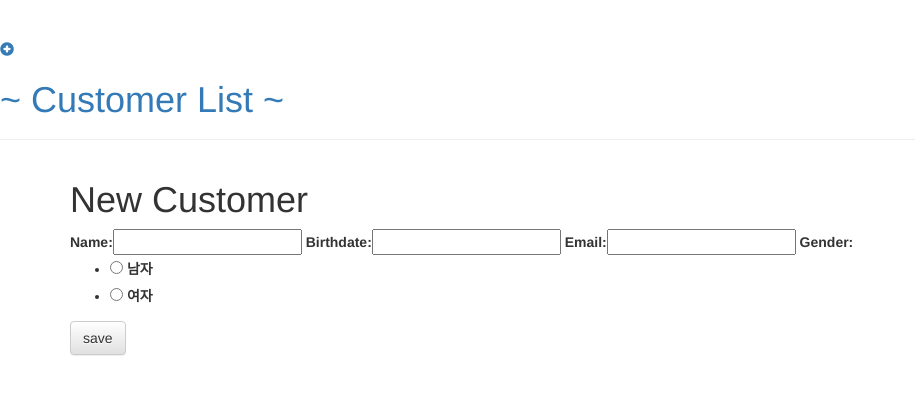
After one commit to Yh0sun/Django, a Django app: page /customer/member/new in a window 1280 px wide. The commit adds this page. Shown: the top 395 px of the page, without its empty margins (0-915 px from the left). Run offline with Django 3.2, Linux system fonts and the light colour scheme; some libraries are stand-ins or nearby versions.

Commit message:
practice

```diff
--- /dev/null
+++ b/customer/forms.py
@@ -0,0 +1,17 @@
+from django import forms
+
+
+# def not_email_form(value):
+#     if value:
+#         raise Error
+
+def min_length_2_validator(value):
+    if len(value) < 2:
+        raise forms.ValidationError('name은 두글자 이상이여야 합니다.')
+
+class CustomerForm(forms.Form):
+    name = forms.CharField(validators=[min_length_2_validator])
+    birthdate = forms.DateField()
+    email = forms.EmailField()
+    male_or_female = [('1', '남자'), ('2', '여자')]
+    gender = forms.ChoiceField(widget=forms.RadioSelect, choices = male_or_female)
--- a/customer/models.py
+++ b/customer/models.py
@@ -15,4 +15,4 @@ class Customer(models.Model):
     gender = models.BooleanField()
 
     def __str__(self):
-        return str(self.id)+' '+self.name
+        return str(self.id)+self.name
--- a/customer/templates/customer/base.html
+++ b/customer/templates/customer/base.html
@@ -11,6 +11,9 @@
 </head>
 <body>
     <div class="page-header">
+        <a href="{% url 'ctm_edit' %}" class="top-menu">
+            <span class="glyphicon glyphicon-plus-sign"></span>
+        </a>
         <h1><a href="{% url 'ctm_list' %}"> ~ Customer List ~ </a></h1>
     </div>
     <!--HTML-->
--- /dev/null
+++ b/customer/templates/customer/ctm_edit.html
@@ -0,0 +1,10 @@
+{% extends 'customer/base.html' %}
+
+{% block content %}
+    <h1>New Customer</h1>
+    <form method="post" class="post-form">
+        {% csrf_token %}
+        {{ ctm.as_table }}
+    <button type="submit" class="save btn btn-default">save</button>
+    </form>
+{% endblock %}
--- a/customer/urls.py
+++ b/customer/urls.py
@@ -4,4 +4,5 @@ from . import views
 urlpatterns = [
     path('', views.ctm_list, name='ctm_list'),
     path('member/<int:pk>', views.ctm_detail, name='ctm_detail'),
+    path('member/new', views.ctm_new, name='ctm_edit'),
 ]
--- a/customer/views.py
+++ b/customer/views.py
@@ -1,16 +1,35 @@
 # Create your views here.
 
 
-from django.shortcuts import render, get_object_or_404
+from django.shortcuts import render, get_object_or_404, redirect
 from django.http import HttpResponse
 from django.utils import timezone
 
+from customer.forms import CustomerForm
 from customer.models import Customer
+
+
+def ctm_new(request):
+    if request.method == 'POST':
+        ctm = CustomerForm(request.POST)
+        if ctm.is_valid():
+            cleaned_data_dict = ctm.cleaned_data
+            ctm = Customer.objects.create(
+                name=cleaned_data_dict['name'],
+                birthdate=cleaned_data_dict['birthdate'],
+                email=cleaned_data_dict['email'],
+                gender=cleaned_data_dict['gender'],
+            )
+            return redirect('ctm_detail', pk=ctm.pk)
+    else:
+        ctm = CustomerForm()
+    return render(request, 'customer/ctm_edit.html', {'ctm': ctm})
 
 
 def ctm_detail(request, pk):
     ctm = get_object_or_404(Customer, pk=pk)
     return render(request, 'customer/ctm_detail.html', {'ctm_key': ctm})
+
 
 def ctm_list(request):
     name = 'customers'
```
Also changed, not shown: customer/static/css/customer.css (+7 -2 lines), db.sqlite3.
